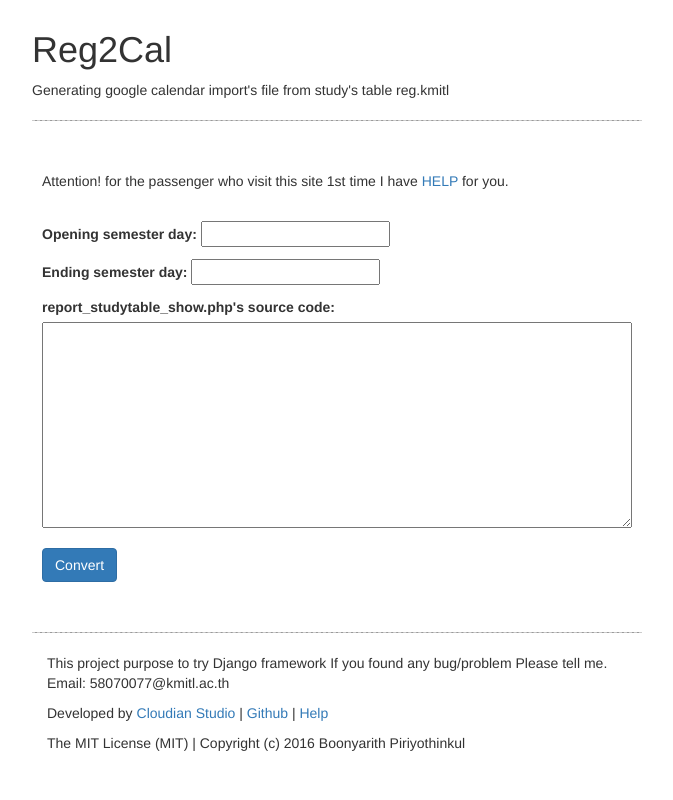
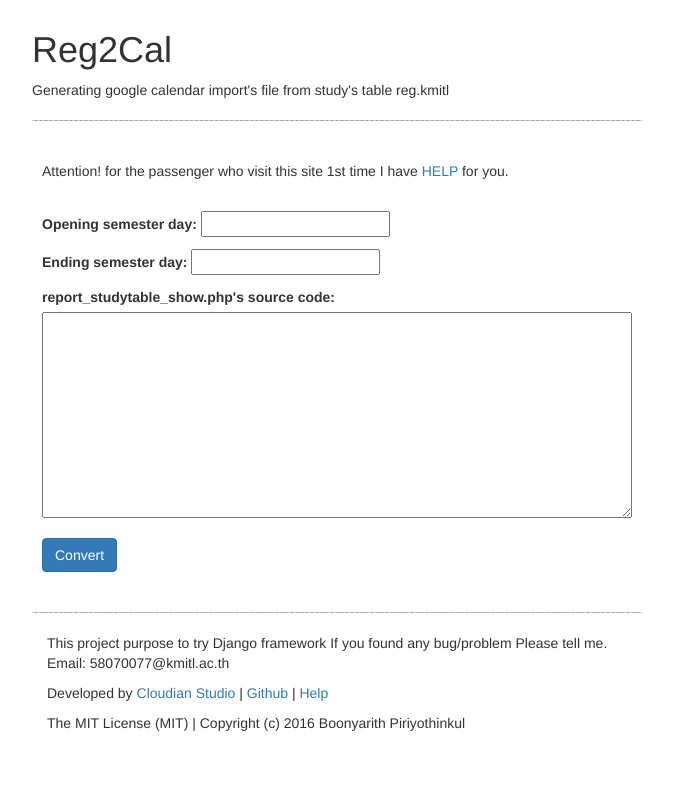
Before and after one commit to chin8628/Reg2Calendar, a Django app: page / in a window 1280 px wide. Shown: the whole page, without its empty margins (303-976 px from the left). Run offline with Django 3.2, Linux system fonts and the light colour scheme; some libraries are stand-ins or nearby versions.

Commit message:
Remove margin-bottom of main element

```diff
--- a/gcalendar_gen_class/genclass/static/genclass/css/style.css
+++ b/gcalendar_gen_class/genclass/static/genclass/css/style.css
@@ -9,12 +9,10 @@ img {
 }
 
 header{
-    margin-bottom: 10px;
     padding: 10px;
 }
 
 footer{
-    margin-bottom: 10px;
     padding: 10px;
 }
 
@@ -25,7 +23,6 @@ hr {
 }
 
 #main{
-    margin-bottom: 10px;
     padding: 10px;
 }
 
```
